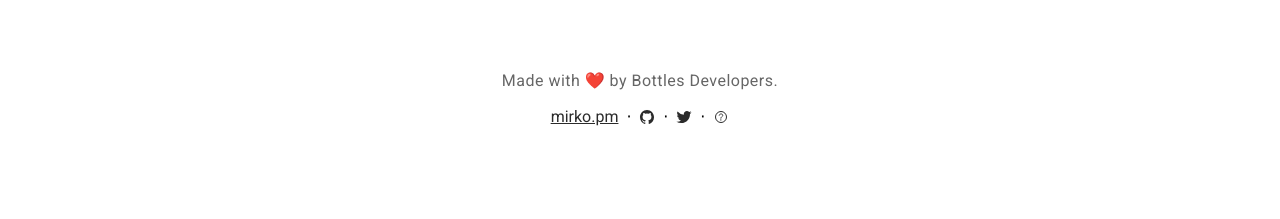
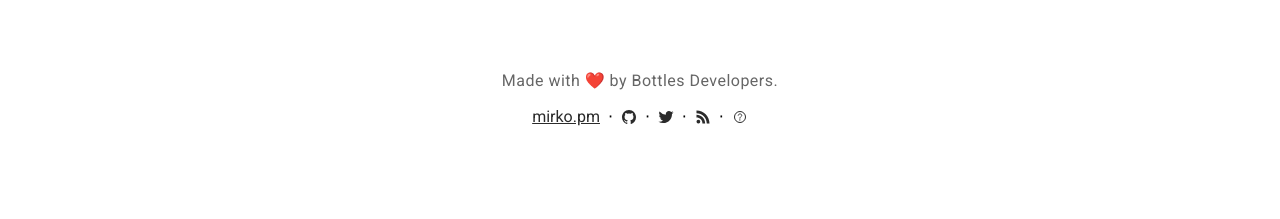
Before and after one commit to bottlesdevs/website, a Jekyll site: the page built from index.md, in a window 1280 px wide. Shown: the part 958-1177 px from the top of the page. Built offline with Jekyll 4.4.1, drawn with Linux system fonts in a browser that asks for light colours; nearby versions of some CDN libraries; comment, search, counter and statistics services are not loaded.

Commit message:
added RSS logo and link to footer.html

```diff
--- a/_includes/footer.html
+++ b/_includes/footer.html
@@ -5,6 +5,8 @@
   <a href="https://github.com/bottlesdevs" class="icon" title="Bottles Developers on GitHub"><ion-icon name="logo-github"></ion-icon></a>
   &nbsp;&sdot;&nbsp;
   <a href="https://twitter.com/usebottles" class="icon" title="Bottles Developers on Twitter"><ion-icon name="logo-twitter"></ion-icon></a>
+  &nbsp;&sdot;&nbsp;
+  <a href="https://usebottles.com/feed" class="icon" title="Bottles RSS Feed"><ion-icon name="logo-rss"></ion-icon></a>
   &nbsp;&sdot;&nbsp;
   <a href="https://github.com/bottlesdevs/bottles/issues" class="icon" title="Report Bug & Feature"><ion-icon name="help-circle-outline"></ion-icon></a>
 </footer>
```
